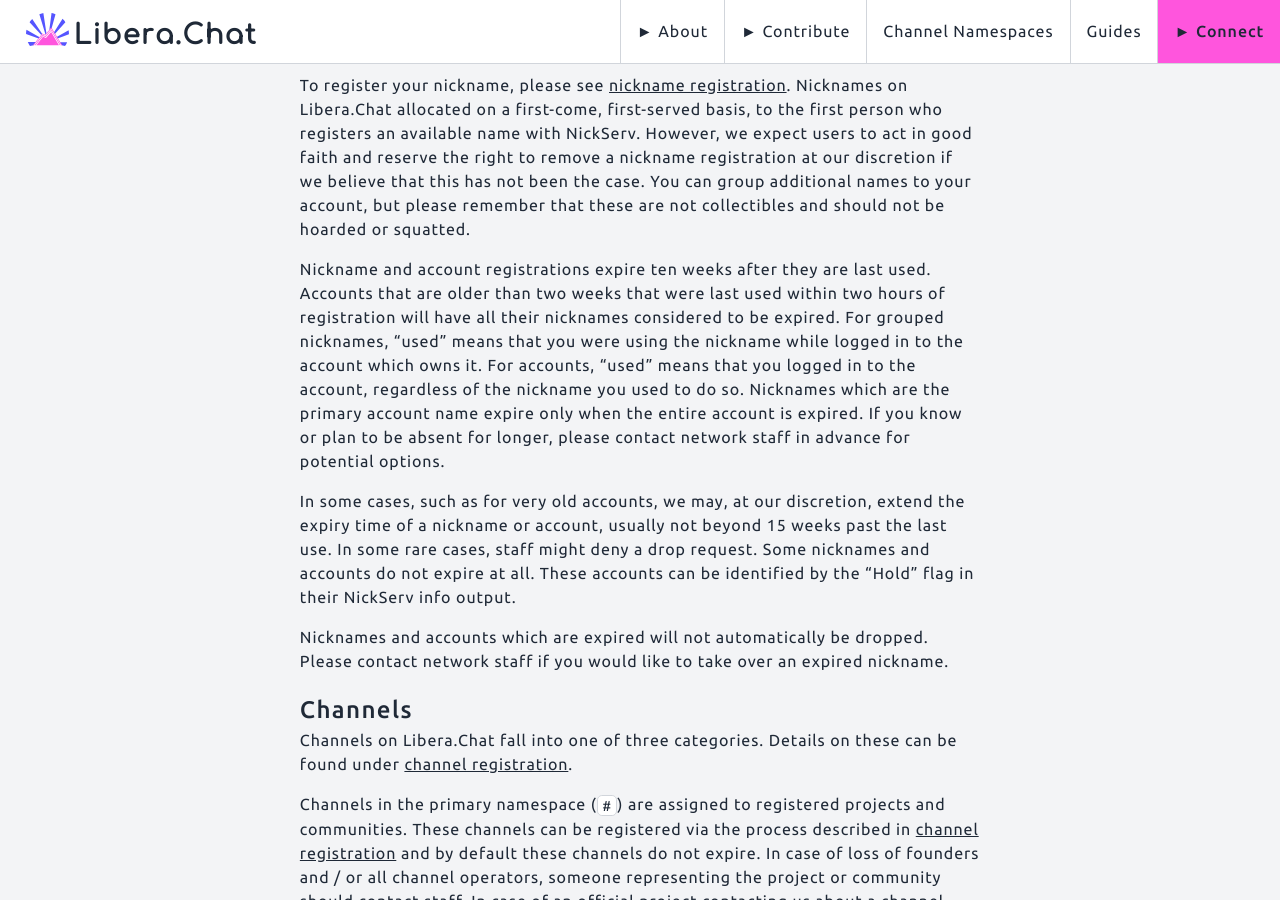
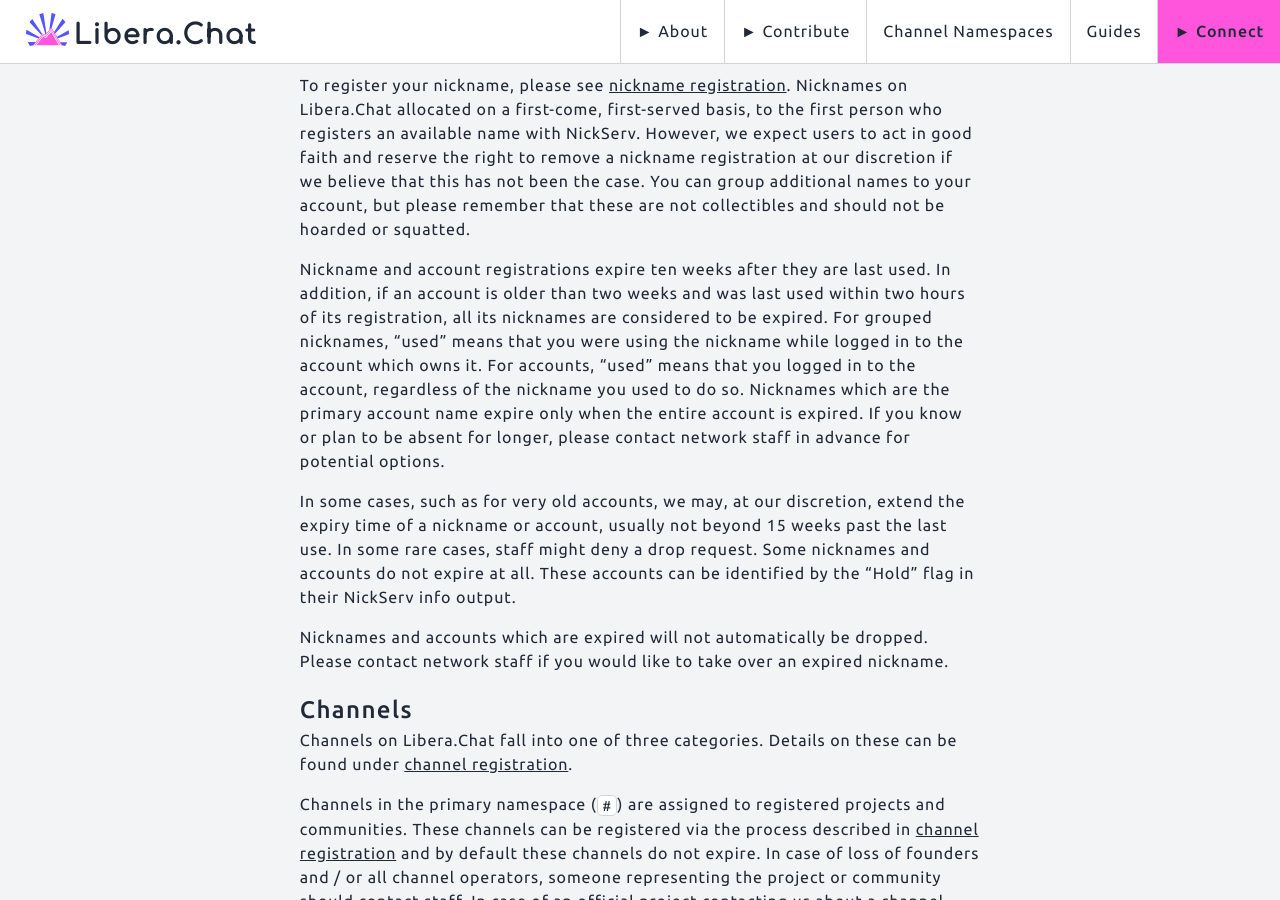
Before and after one commit to Libera-Chat/libera-chat.github.io, a Jekyll site: the page built from policies.md, in a window 1280 px wide and 900 px high, scrolled down 1925 px. Built offline with Jekyll 4.4.1, drawn with Linux system fonts in a browser that asks for light colours.

Commit message:
Changed two hour two week policy to edk's version
Changed two hour two week policy to edk's better version

```diff
--- a/policies.md
+++ b/policies.md
@@ -97,14 +97,14 @@
 collectibles and should not be hoarded or squatted.
 
 Nickname and account registrations expire ten weeks after they are last used.
-Accounts that are older than two weeks that were last used within two hours of
-registration will have all their nicknames considered to be expired. For
-grouped nicknames, "used" means that you were using the nickname while logged
-in to the account which owns it. For accounts, "used" means that you logged
-in to the account, regardless of the nickname you used to do so. Nicknames
-which are the primary account name expire only when the entire account is
-expired. If you know or plan to be absent for longer, please contact network
-staff in advance for potential options.
+In addition, if an account is older than two weeks and was last used within
+two hours of its registration, all its nicknames are considered to be expired.
+For grouped nicknames, "used" means that you were using the nickname while
+logged in to the account which owns it. For accounts, "used" means that you
+logged in to the account, regardless of the nickname you used to do so.
+Nicknames which are the primary account name expire only when the entire
+account is expired. If you know or plan to be absent for longer, please
+contact network staff in advance for potential options.
 
 In some cases, such as for very old accounts, we may, at our discretion,
 extend the expiry time of a nickname or account, usually not beyond 15 weeks
```
